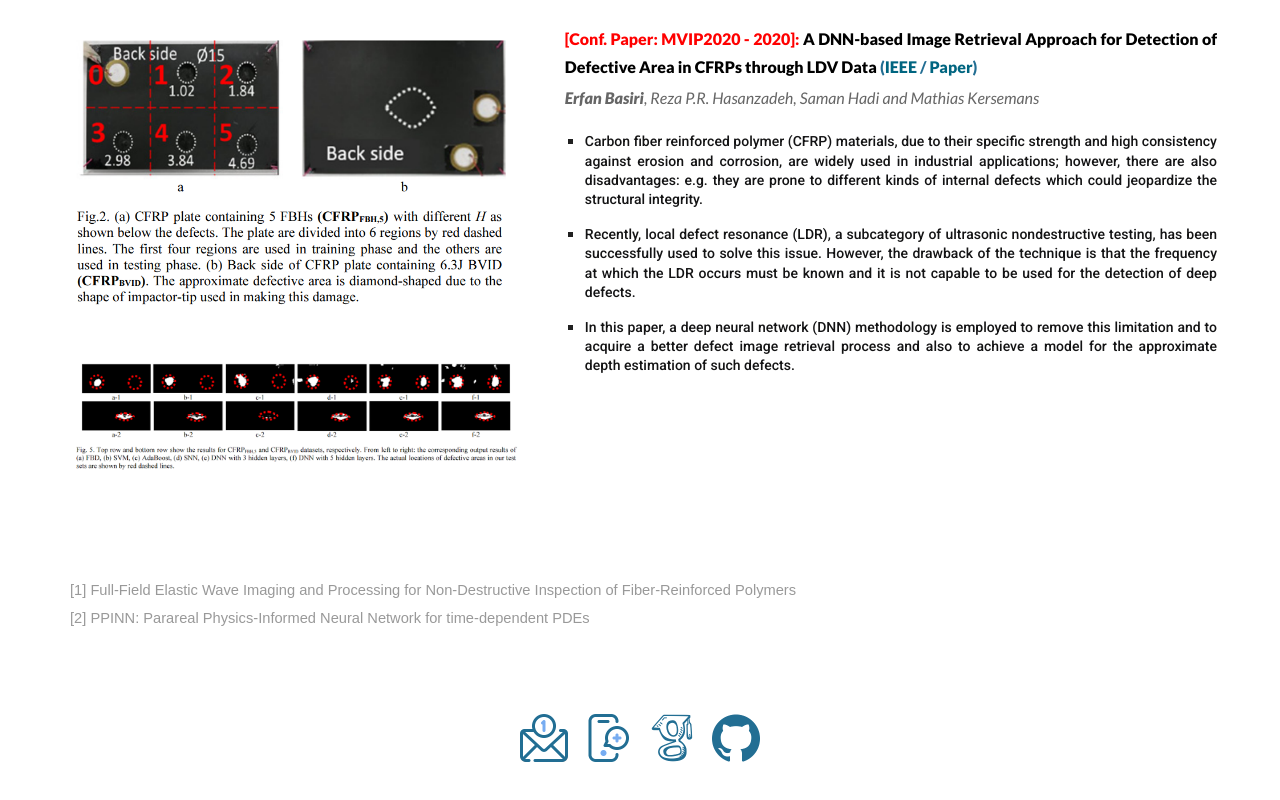
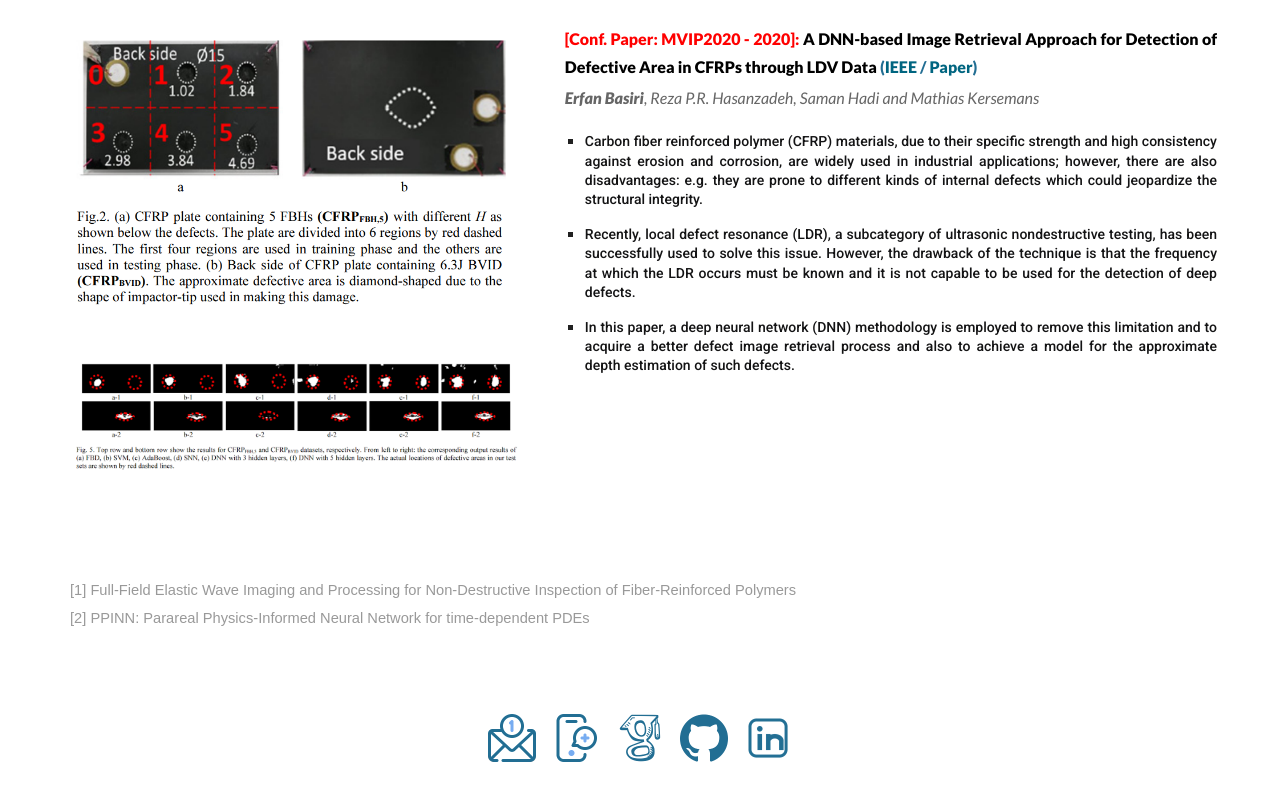
Before and after one commit to EBARV/EBARV.github.io, a plain HTML site: page index.html in a window 1280 px wide. Shown: the part 6367-7167 px from the top of the page. Drawn offline with Linux system fonts and the light colour scheme.

Commit message:
Add LinkedIn link to footer
Co-Authored-By: Claude Opus 5.5 <noreply@anthropic.com>

```diff
--- a/index.html
+++ b/index.html
@@ -243,6 +243,7 @@
   <a href="tel:+18028294065" title="Phone number"><img src="images/icon-phone.png" alt="Phone number"></a>
   <a href="https://scholar.google.com/citations?user=zh0eeIsAAAAJ&amp;hl=en" target="_blank" rel="noopener" title="Google Scholar"><img src="images/icon-scholar.png" alt="Google Scholar"></a>
   <a href="https://github.com/EBARV" target="_blank" rel="noopener" title="GitHub"><img src="images/icon-github.png" alt="GitHub"></a>
+  <a href="https://www.linkedin.com/in/ebasirir" target="_blank" rel="noopener" title="LinkedIn"><img src="images/icon-linkedin.png" alt="LinkedIn"></a>
 </footer>
 </body>
 </html>
```
Also changed, not shown: images/icon-linkedin.png (added).
